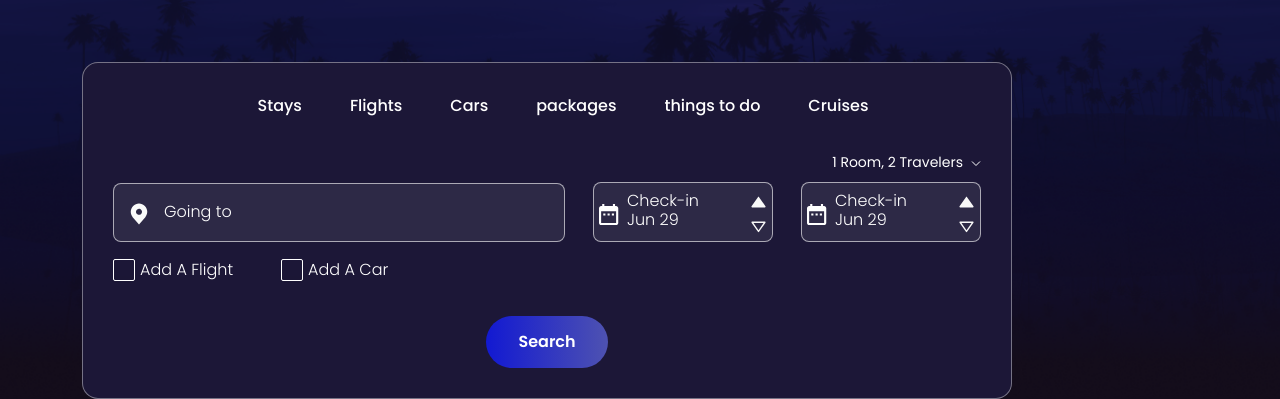
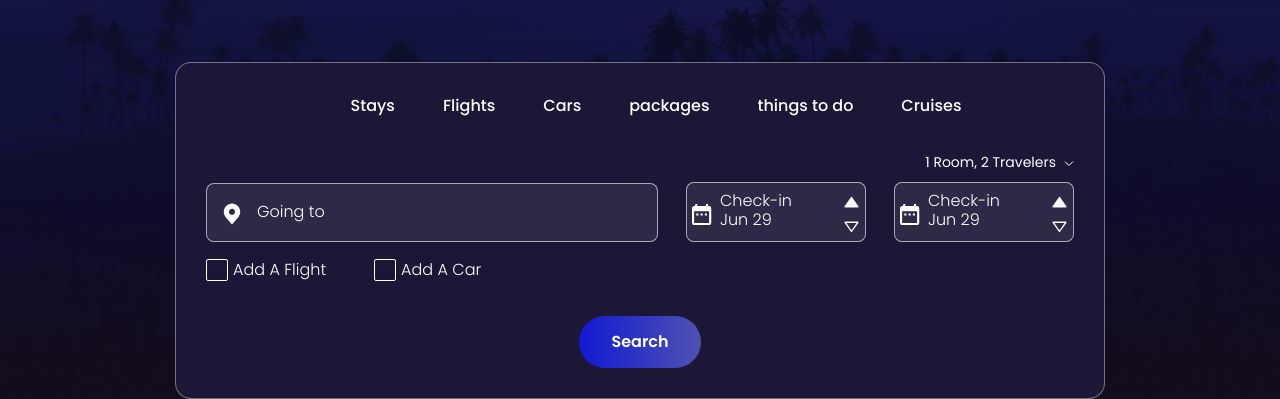
Before and after one commit to anuragbishnoi512/the-travel-club, a plain HTML site: page assets/index.html in a window 1280 px wide. Shown: the part 519-918 px from the top of the page. Drawn offline with nearby package versions, Linux system fonts and the light colour scheme.

Commit message:
section-1 done

```diff
--- a/assets/index.html
+++ b/assets/index.html
@@ -43,12 +43,12 @@
     </header>
     <!-- section-1 -->
     <section class="bg-image-1 text-center">
-        <div class="container">
+        <div class="container d-flex flex-column justify-content-center align-items-center">
             <div class="text-center d-flex flex-column  pt-250">
                 <h3 class="token-txt">Tokenized And Decentralized</h3>
                 <h3 class="token-txt">Travel Platform</h3>
             </div>
-            <div class="blurbox position-relative z-3">
+            <div class="blurbox position-relative z-3 d-flex justify-content-center flex-column">
                 <ul class="d-flex align-items-center gap-5 justify-content-center ">
                     <li><a href="" class="card-stays">Stays</a></li>
                     <li><a href="" class="card-stays">Flights</a></li>
@@ -159,6 +159,7 @@
             </div>
         </div>
     </section>
+    <!--  -->
 
     <script src="https://cdn.jsdelivr.net/npm/bootstrap@5.3.3/dist/js/bootstrap.bundle.min.js"
         integrity="sha384-YvpcrYf0tY3lHB60NNkmXc5s9fDVZLESaAA55NDzOxhy9GkcIdslK1eN7N6jIeHz"
```
